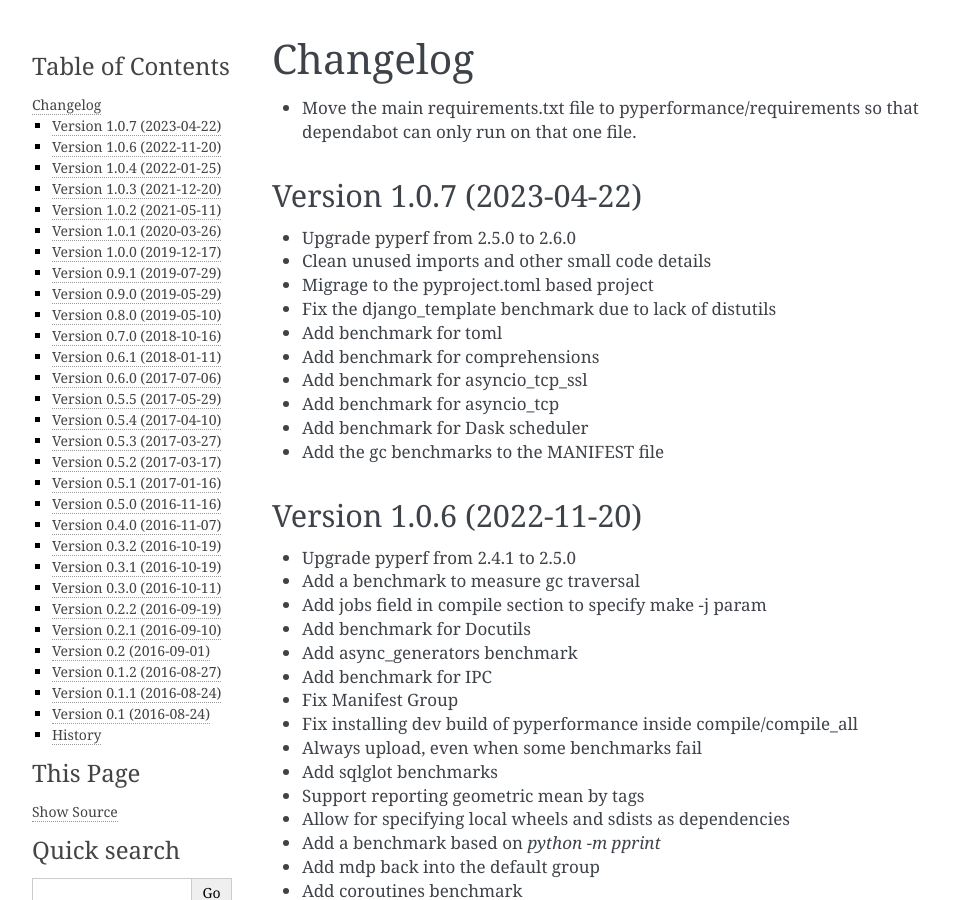
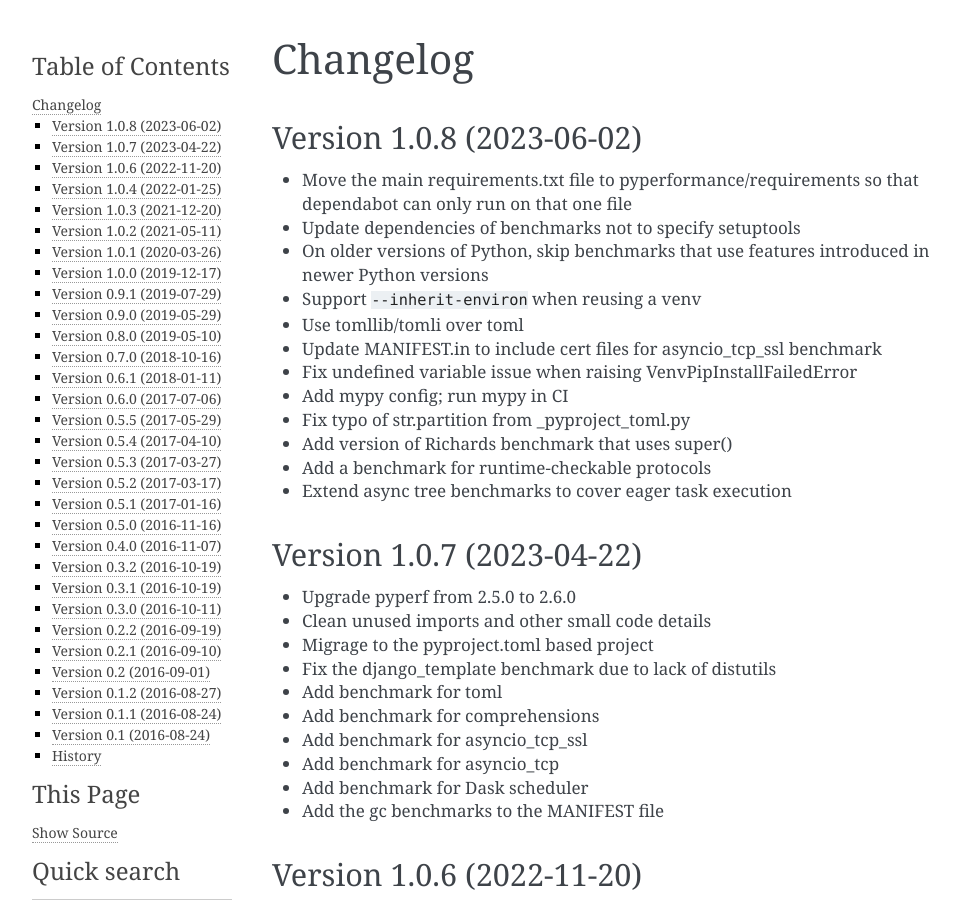
Before and after one commit to python/pyperformance, a Sphinx documentation site: the page built from doc/changelog.rst, in a window 1280 px wide and 900 px high. Shown: the whole window, without its empty margins (148-1107 px from the left). Built offline with Sphinx 7.4.7, drawn with Linux system fonts in a browser that asks for light colours.

Commit message:
Prepare release 1.0.8

```diff
--- a/doc/changelog.rst
+++ b/doc/changelog.rst
@@ -1,8 +1,23 @@
 Changelog
 =========
 
+Version 1.0.8 (2023-06-02)
+-------------
+
 * Move the main requirements.txt file to pyperformance/requirements
-  so that dependabot can only run on that one file.
+  so that dependabot can only run on that one file
+* Update dependencies of benchmarks not to specify setuptools
+* On older versions of Python, skip benchmarks that use features
+  introduced in newer Python versions
+* Support ``--inherit-environ`` when reusing a venv
+* Use tomllib/tomli over toml
+* Update MANIFEST.in to include cert files for asyncio_tcp_ssl benchmark
+* Fix undefined variable issue when raising VenvPipInstallFailedError
+* Add mypy config; run mypy in CI
+* Fix typo of str.partition from _pyproject_toml.py
+* Add  version of Richards benchmark that uses super()
+* Add a benchmark for runtime-checkable protocols
+* Extend async tree benchmarks to cover eager task execution
 
 Version 1.0.7 (2023-04-22)
 -------------
--- a/pyperformance/__init__.py
+++ b/pyperformance/__init__.py
@@ -2,7 +2,7 @@
 import sys
 
 
-VERSION = (1, 0, 7)
+VERSION = (1, 0, 8)
 __version__ = '.'.join(map(str, VERSION))
 
 
```
